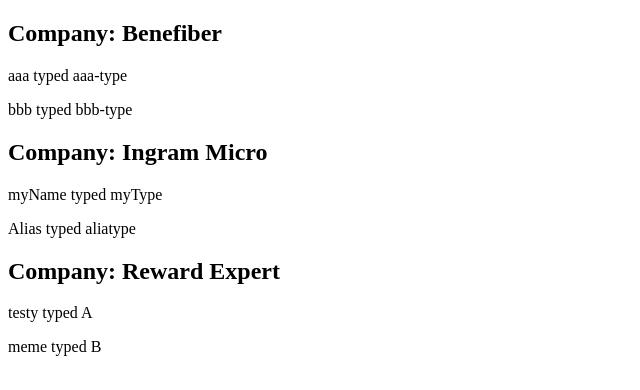
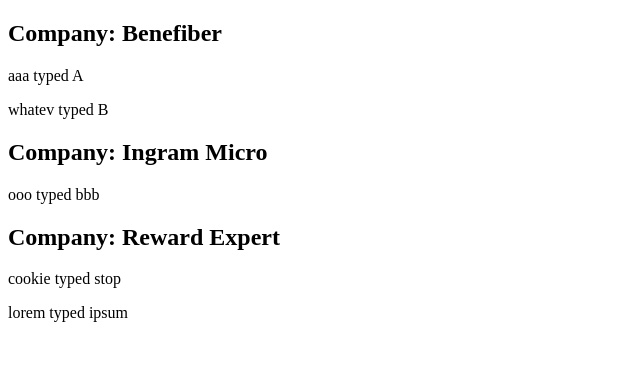
Before and after one commit to cml815/about-a, a React (Create React App) app: page / in a window 1280 px wide. Shown: the top 390 px of the page, without its empty margins (0-640 px from the left). Built offline with nearby package versions, Linux system fonts and the light colour scheme.

Commit message:
separated projects data in separate file

```diff
--- a/src/components/Projects.jsx
+++ b/src/components/Projects.jsx
@@ -1,48 +1,9 @@
-// import projects from "../data";
+import {getProjects} from "../data";
 import "../utils.css"
 
 export function Projects () {
-  const projects = [
-    {
-      company: "Benefiber",
-      product: "branding",
-      category: "copywriting",
-      tests: [
-        { name: "aaa", type: "aaa-type"},
-        {name: "bbb", type: "bbb-type"}
-      ],
-      tags: [
-        "large brand",
-        "B2C",
-        "health"
-      ]
-    },
-    {
-      company: "Ingram Micro",
-      product: "thought leadership",
-      category: "enterprise marketing",
-      tests: [
-        {name: "myName", type: "myType"},
-        {name: "Alias", type: "aliatype"}
-      ],
-      tags: [
-        "digital magazine",
-        "Microsoft Azure"
-      ]
-    },
-    {
-      company: "Reward Expert",
-      product: "founder interviews",
-      category: "SEO content",
-      tests: [
-        {name: "testy", type: "A"},
-        {name: "meme", type: "B"}
-      ],
-      tags: "travel-tech"
-    }
-  ];
-
-  return (
+  let projects = getProjects();
+   return (
     <div>
       {projects.map((projects, index) => (
         <div key={index}>
--- a/src/data.js
+++ b/src/data.js
@@ -1,8 +1,12 @@
-const projects = [
+let projects = [
   {
     company: "Benefiber",
     product: "branding",
     category: "copywriting",
+    tests: [
+      {name: "aaa", type: "A"},
+      {name: "whatev", type: "B"}
+    ],
     tags: [
       "large brand",
       "B2C",
@@ -13,6 +17,9 @@
     company: "Ingram Micro",
     product: "thought leadership",
     category: "enterprise marketing",
+    tests: [
+      {name: "ooo", type: "bbb"}
+    ],
     tags: [
       "digital magazine",
       "Microsoft Azure"
@@ -22,8 +29,14 @@
     company: "Reward Expert",
     product: "founder interviews",
     category: "SEO content",
+    tests: [
+      {name: "cookie", type: "stop"},
+      {name: "lorem", type: "ipsum"}
+    ],
     tags: "travel-tech"
   }
 ]
 
-export default projects;
+export function getProjects () {
+  return projects;
+}
```
